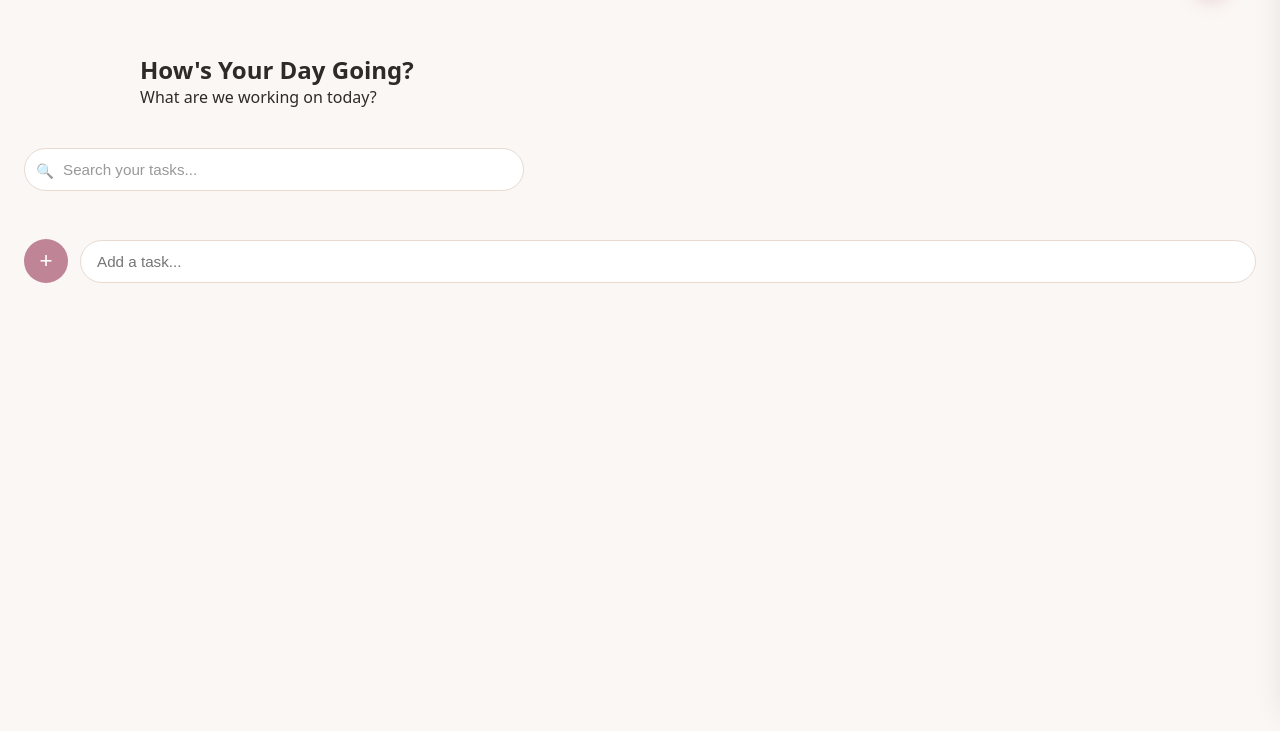
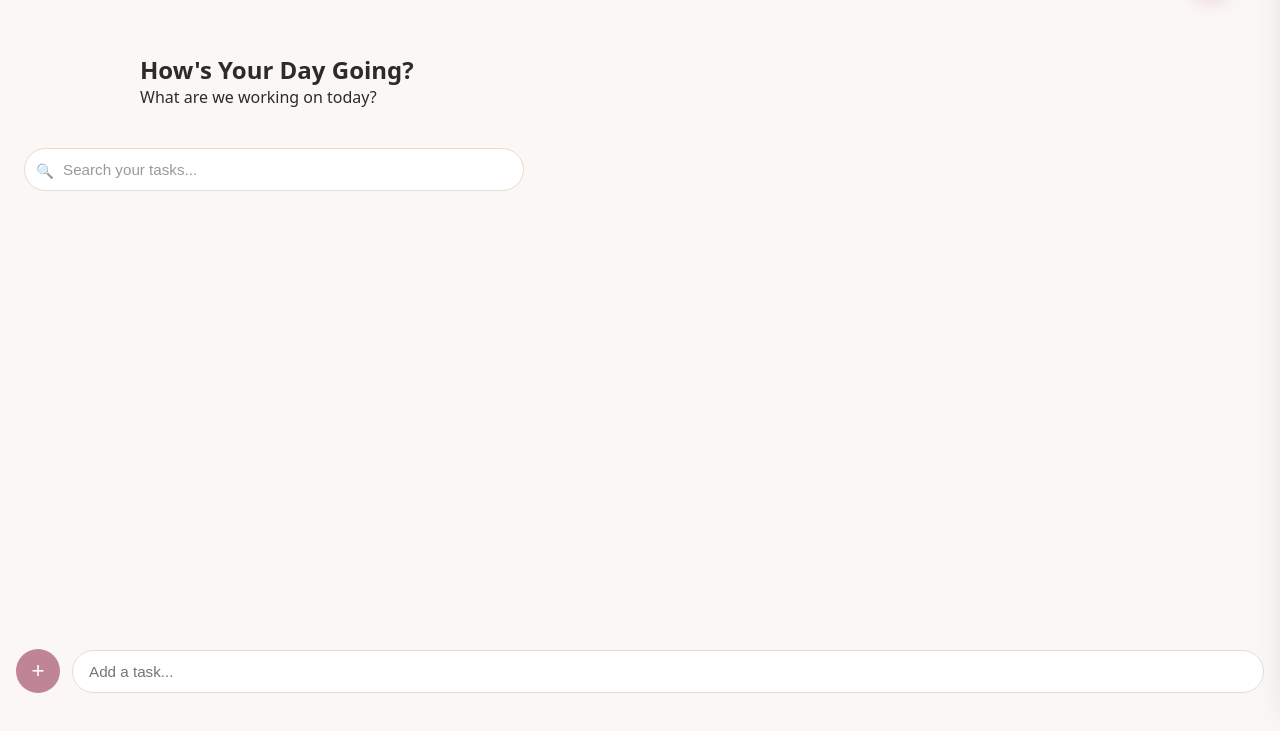
Before and after one commit to afomiadev4/todo-list, a website: page index.html in a window 1280 px wide. Shown: the part 85-816 px from the top of the page. Drawn offline with Linux system fonts and the light colour scheme; no server answers.

Commit message:
stickyness

```diff
--- a/index.html
+++ b/index.html
@@ -28,8 +28,9 @@
             </div>
 
             <div class="tasks-layout">
-                <div class="task-list" id="tasklist">
-
+                <div class="task-container">
+                    <div class="task-list" id="tasklist">
+                    </div>
                 </div>
 
                 <div class="task-details" id="taskDetails">
--- a/style.css
+++ b/style.css
@@ -27,6 +27,7 @@ body {
     background-color: #fbf7f4;
     color: #2e2a27;
     overflow-x: hidden;
+    overflow: hidden;
 }
 html,body {
     padding: 12px;
@@ -53,6 +54,8 @@ html,body {
     max-width: 1000px;
     margin-left: auto;
     margin-right: auto;
+    display: flex;
+    flex-direction: column;
     flex: 1;
 }
 .intro {
@@ -99,9 +102,18 @@ html,body {
     align-items: center;
     gap: 12px;
     margin-top: 16px;
-    width: 100%;
+    position: fixed;
+    bottom: 12px;
+    left: 16px;
+    right: 16px;
+    height: 64px;
 }
-
+.task-container {
+  display: flex;
+  flex: 1;
+  flex-direction: column;
+  height: 100vh;
+}
 .empty-state {
   text-align: center;
   margin-top: 40px;
@@ -142,6 +154,7 @@ html,body {
 .tasks-layout{
     display: flex;
     height: 100%;
+    flex: 1;
     flex-direction: column;
     gap: 20px;
     align-items: stretch;
@@ -152,6 +165,8 @@ html,body {
     gap: 12px;
     margin-top: 20px;
     gap: 8px;
+    flex: 1;
+    overflow-y: auto;
 }
 .task{
     display: flex;
```
Also changed, not shown: db.json (+8 -0 lines).
